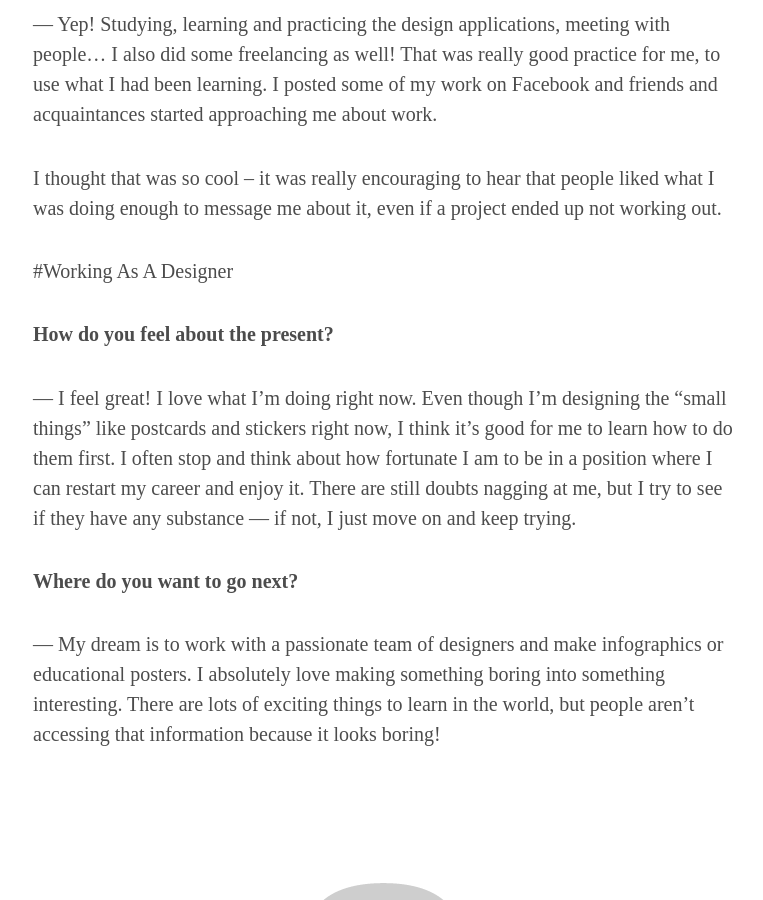
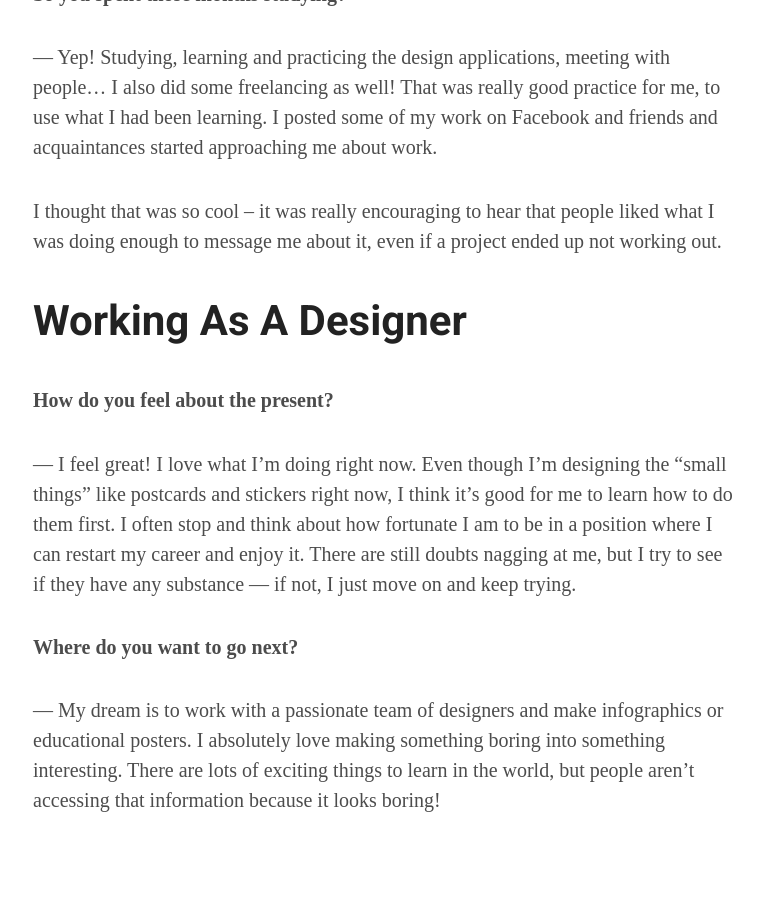
Before and after one commit to drawingjourney/drawingjourney.github.io, a Jekyll site: the page built from _posts/2016-06-07-bella-lo-interview.md, in a window 1280 px wide and 900 px high, scrolled down 5941 px. Shown: the whole window, without its empty margins (257-1020 px from the left). Built offline with Jekyll 4.4.1, drawn with Linux system fonts in a browser that asks for light colours; some of the changed text lies outside the part shown.

Commit message:
Fix headlines

```diff
--- a/_posts/2016-06-07-bella-lo-interview.md
+++ b/_posts/2016-06-07-bella-lo-interview.md
@@ -124,7 +124,8 @@
 didn’t pull myself up by my bootstraps --- I had a lot of help and
 encouragement along the way.
 
-#Switching Careers
+Switching Careers
+-----------------
 
 **So once you made the decision to switch careers what did you do?**
 
@@ -172,7 +173,8 @@
 people liked what I was doing enough to message me about it, even if
 a project ended up not working out.
 
-#Working As A Designer
+Working As A Designer
+---------------------
 
 **How do you feel about the present?**
 
```
